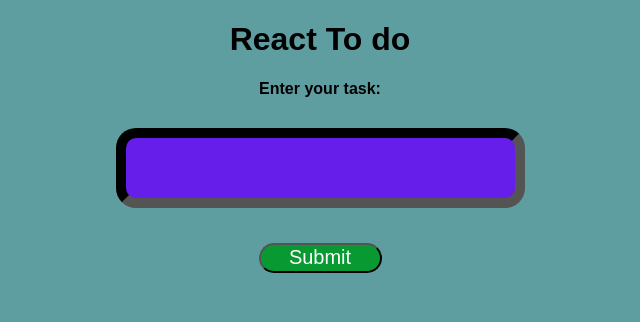
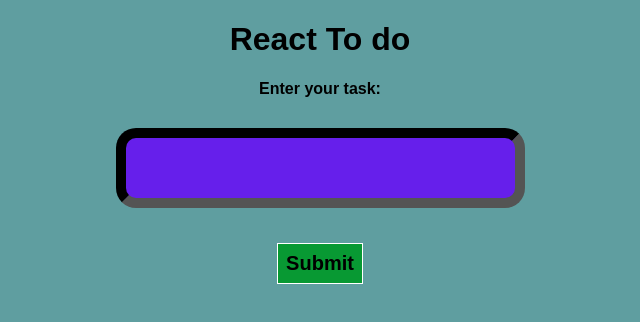
Before and after one commit to BorisSiman/Todo-Reactjs-App, a React app: page / in a window 1280 px wide. Shown: the top 322 px of the page, without its empty margins (320-960 px from the left). Built offline with nearby package versions, Linux system fonts and the light colour scheme.

Commit message:
styling components

```diff
--- a/src/components/Tasks/Task/Task.js
+++ b/src/components/Tasks/Task/Task.js
@@ -4,10 +4,10 @@ import classes from './task.css';
 
 const task = (props) => {
     return (
-        <div className={classes.lt}>
+        <div className={classes.lt} >
+    <button onClick={props.click}> Delete task </button>
+    <button onClick={props.done}> Finish task </button><br/>
     {props.taskName}
-    <button onClick={props.click}> Delete task </button>
-    <button onClick={props.finished}> Finish task </button>
       </div>
     )
 }
--- a/src/components/Tasks/Task/task.css
+++ b/src/components/Tasks/Task/task.css
@@ -1,12 +1,24 @@
 .lt {
-    text-decoration: line-through;
+    background-color: blueviolet;
+    text-align: center;
+    padding: 20px;
+    margin: 0px auto;
+    margin-bottom: 20px;
+    margin-top: 20px;
+    border: 1px solid white;
+    border-radius: 20px;
+    font-weight: 700;
+    font-size: 30px;
+    color: white;
+    width: 40%;
 }
 
 button{
-    color: white;
-    background: red;
-    width: 100px;
-    margin: 5px;
-    height: 30px;
-    border-radius: 20px;
+    background-color:white;
+    font: inherit;
+    border: 1px solid blue;
+    padding: 8px;
+    cursor: pointer;
+    margin: 10px;
+    font-size: 20px;
 }
--- a/src/components/Tasks/Tasks.js
+++ b/src/components/Tasks/Tasks.js
@@ -4,10 +4,9 @@ import Task from './Task/Task';
 const tasks = (props) => props.singleTask.map((task, index) => {
     return (
         <Task
-        style = {props.style}
         click = {() => props.delete(index)}
-        finished = {() => props.done(index)}
         taskName = {task.taskName}
+        done = {props.done}
         key = {task.id}/>
         )
     })
--- a/src/components/cockpit/Cockpit.css
+++ b/src/components/cockpit/Cockpit.css
@@ -9,16 +9,13 @@ input{
     margin: 30px;
     font-weight: 700;
     padding: 10px;
-    font-size: 20px;
+    font-size: 30px;
     text-align: center;
 }
 
 .sbutton{
-    background:rgb(8, 153, 51);
-    width: 10%;
-    height: 30px;
-    border-radius: 20px;
-    border-color: black;
+    background-color:rgb(8, 153, 51);
+    border: 1px solid white;
     font-size: 20px;
     margin: 5px;
 
--- a/src/components/cockpit/Cockpit.js
+++ b/src/components/cockpit/Cockpit.js
@@ -8,7 +8,7 @@ const cockpit = (props) => {
     <Hoc>
     <h1>React To do</h1>
     <label>Enter your task:</label><br/>
-    <input type='text' onClick={props.click} onChange={(event) => props.addTask(event)} value={props.task}/>
+    <input type='text' onDoubleClick={props.click} onChange={(event) => props.addTask(event)} value={props.task}/>
     <br/>
     <button className={classes.sbutton} onClick={props.submitTask}>Submit</button>
       </Hoc>
--- a/src/containers/App.js
+++ b/src/containers/App.js
@@ -8,7 +8,8 @@ import Cockpit from '../components/cockpit/Cockpit';
 class App extends Component {
   state = {
     task: {id:'', taskName:''},
-    tasks: []
+    tasks: [],
+    finished: {}
   }
 
   addTaskHandler = (event) => {
@@ -24,9 +25,6 @@ class App extends Component {
     this.setState({tasks: tasks});
   }
 
-  finishTaskHandler = (taskIndex) => {
-  }
-
   submitTaskHandler = () => {
     UniqueId.enableUniqueIds(this);
     let task = {...this.state.task};
@@ -35,6 +33,7 @@ class App extends Component {
     const tasks = [...this.state.tasks];
     tasks.push(task);
     this.setState({tasks: tasks});
+    this.deleteInputHandler();
     }
     else {
       alert('Enter a task first!');
@@ -46,12 +45,11 @@ class App extends Component {
   }
 
   render() {
+
     let tasks = (
       <Tasks
       singleTask={this.state.tasks}
       delete = {this.deleteTaskHandler}
-      done = {this.finishTaskHandler}
-      style = {this.finishTaskHandler}
       />
     )
     return (
```
